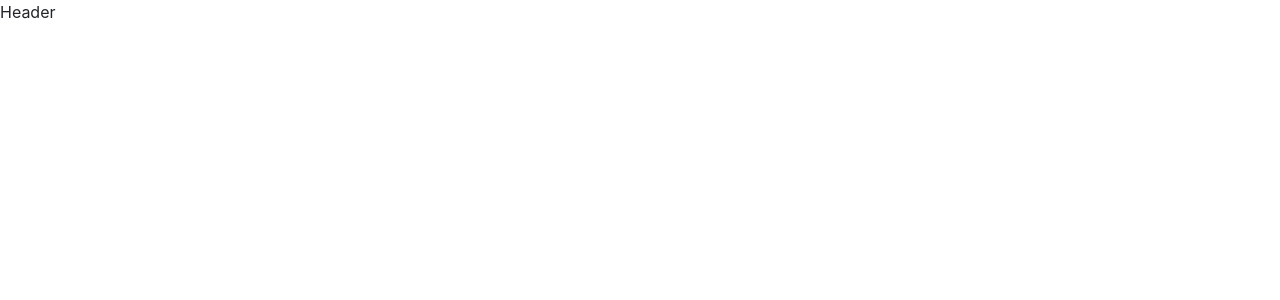
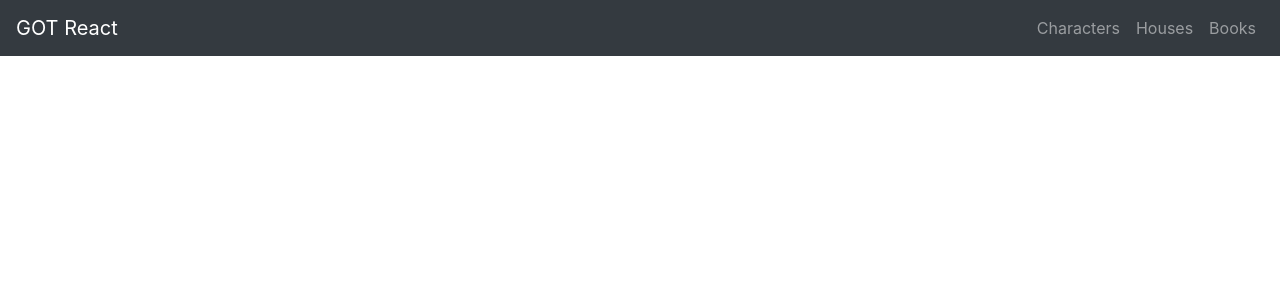
Before and after one commit to ArmenMesropyan/GOT-react, a React (Create React App) app: page / in a window 1280 px wide. Shown: the top 300 px of the page. Built offline with nearby package versions, Linux system fonts and the light colour scheme.

Commit message:
Header component html and styles added, using reactstrap

```diff
--- a/src/components/Header/Header.jsx
+++ b/src/components/Header/Header.jsx
@@ -1,9 +1,34 @@
 import React from 'react';
 import './Header.scss';
+import {
+    Navbar,
+    NavbarBrand,
+    Nav,
+    NavItem,
+    NavLink,
+} from 'reactstrap';
 
 const Header = () => {
     return (
-        <div>Header</div>
+        <>
+            <header className="main-header">
+                <Navbar className="main-header__nav" color="dark" dark expand="md">
+                    <NavbarBrand className="main-haeder__logo" href="/">GOT React</NavbarBrand>
+
+                    <Nav className="main-header__list ml-auto" navbar>
+                        <NavItem className="main-header__item">
+                            <NavLink className="main-header__link" href="/characters/">Characters</NavLink>
+                        </NavItem>
+                        <NavItem className="main-header__item">
+                            <NavLink className="main-header__link" href="/houses/">Houses</NavLink>
+                        </NavItem>
+                        <NavItem className="main-header__item">
+                            <NavLink className="main-header__link" href="/books/">Books</NavLink>
+                        </NavItem>
+                    </Nav>
+                </Navbar>
+            </header>
+        </>
     );
 }
 
```
